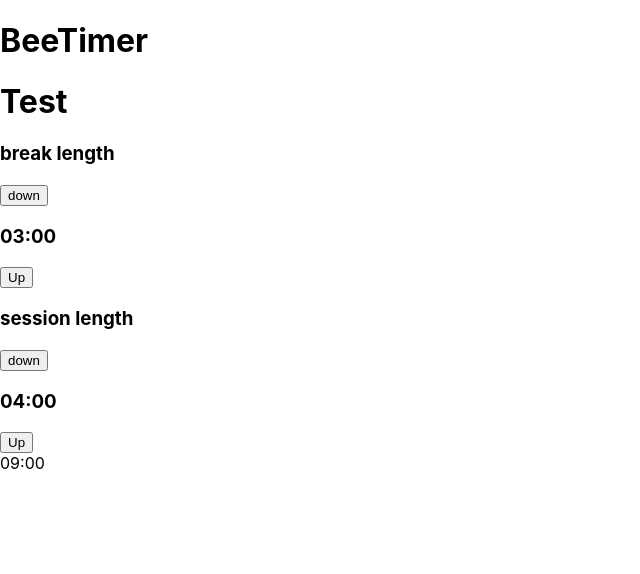
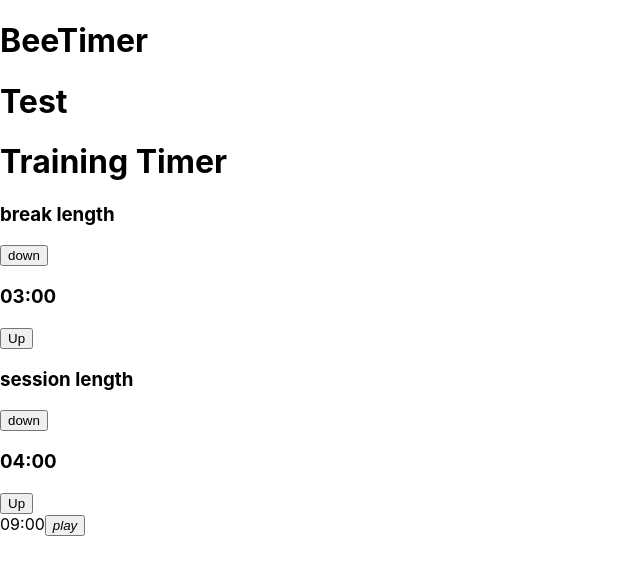
Before and after one commit to upluke/BeeTimer, a React (Create React App) app: page / in a window 1280 px wide. Shown: the top 574 px of the page, without its empty margins (0-640 px from the left). Built offline with nearby package versions, Linux system fonts and the light colour scheme.

Commit message:
pauseBttn

```diff
--- a/src/components/TimerPage.js
+++ b/src/components/TimerPage.js
@@ -34,9 +34,19 @@ const TimerPage = () => {
     }
     return(
     <div>
-        <Length title={"break length"} changeTime={changeTime} type={"break"} time={breakTime} formatTime={formatTIme} />
-        <Length title={"session length"} changeTime={changeTime} type={"sessionTime"} time={sessionTime} formatTime={formatTIme} />
+        <h1>Training Timer</h1>
+        <div>
+            <Length title={"break length"} changeTime={changeTime} type={"break"} time={breakTime} formatTime={formatTIme} />
+            <Length title={"session length"} changeTime={changeTime} type={"sessionTime"} time={sessionTime} formatTime={formatTIme} />
+        </div>
         {formatTIme(displayTime)}
+        <button>
+            {timerOn?(
+                <i>pause</i>
+            ):(
+                <i>play</i>
+            )}
+        </button>
     </div>
     )
 }
```
